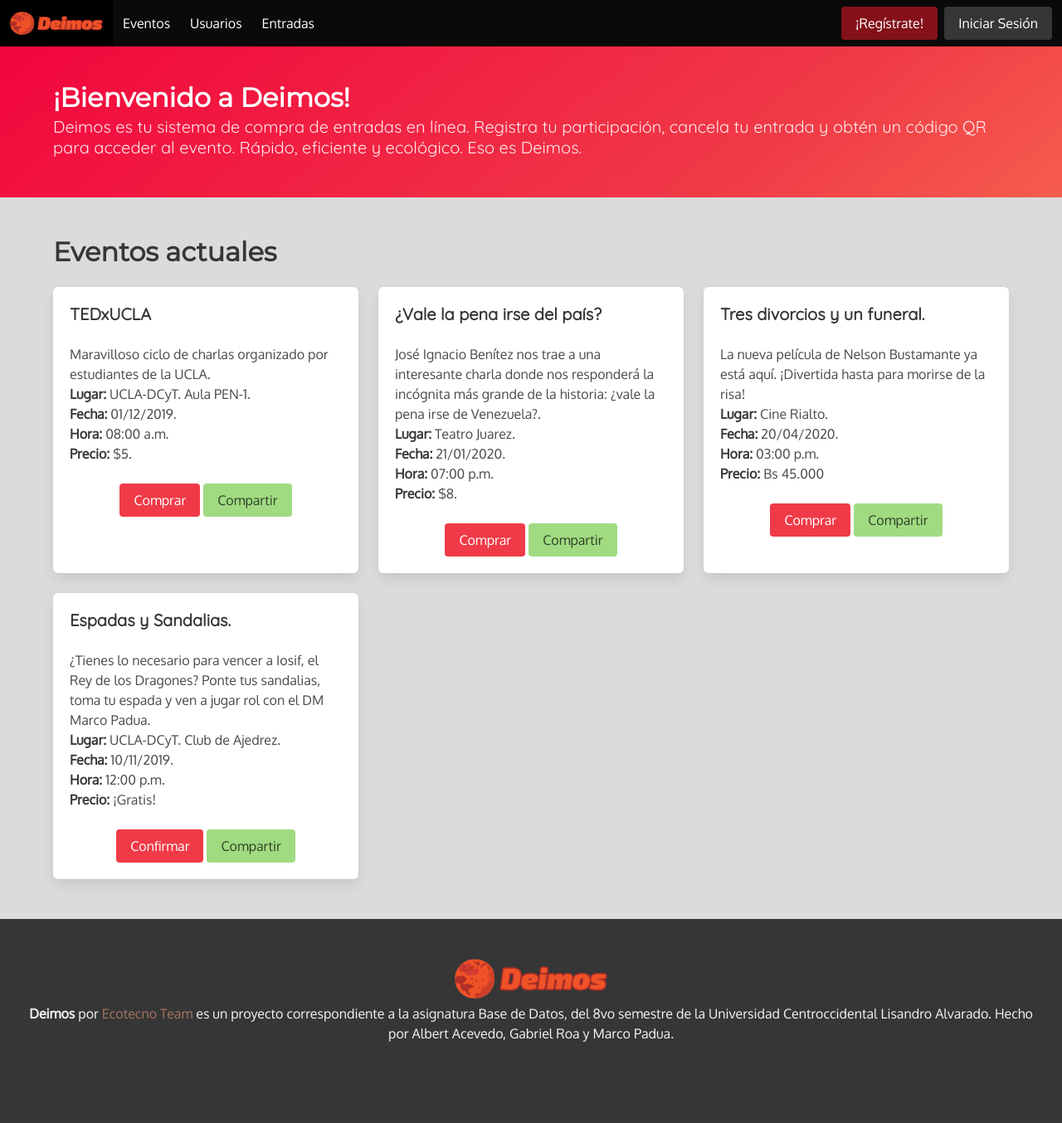
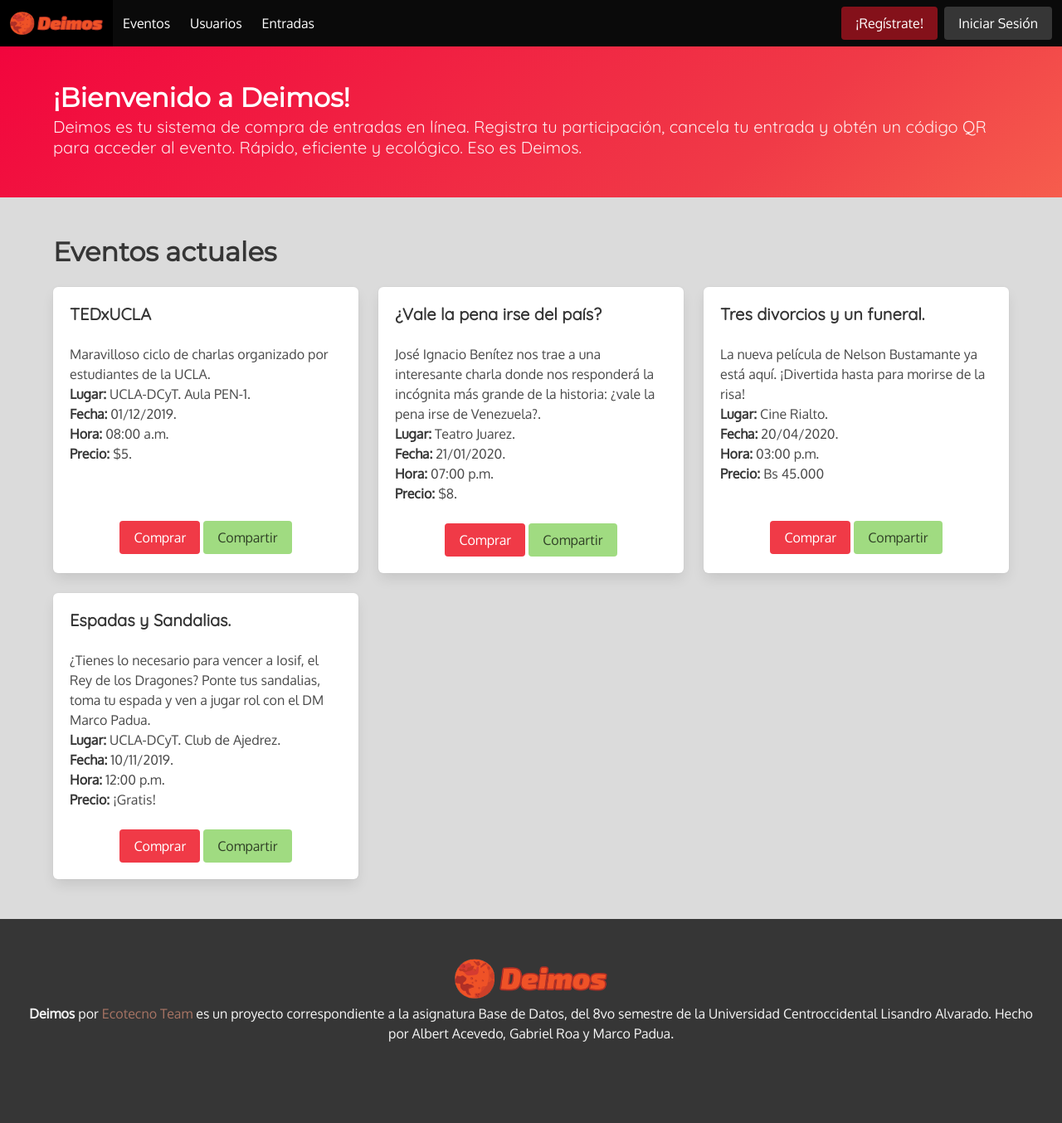
Before and after one commit to gaboroa14/Deimos, a Django app: page / in a window 1280 px wide. Shown: the whole page at 83% size. Run offline with Django 3.2, Linux system fonts and the light colour scheme; some libraries are stand-ins or nearby versions.

Commit message:
Botones Arreglados

```diff
--- a/templates/inicio.html
+++ b/templates/inicio.html
@@ -18,24 +18,30 @@
   <div class="container">
     <h1 class="title is-family-primary">Eventos actuales</h1>
 
-    <div class="tile is-ancestor" style="flex-wrap:wrap;">
+    <div class="tile is-ancestor" style="flex-wrap: wrap;">
+
       <div class="tile is-4 is-parent">
-        <article class="tile is-child box">
+        <div class="box">
+          <article class="tile is-child" style="height: 78%;">
             <div class="subtitle is-family-secondary"><strong>TEDxUCLA</strong></div>
             <p>Maravilloso ciclo de charlas organizado por estudiantes de la UCLA.</p>
             <p><strong>Lugar: </strong>UCLA-DCyT. Aula PEN-1.</p>
             <p><strong>Fecha: </strong>01/12/2019.</p>
             <p><strong>Hora: </strong>08:00 a.m.</p>
             <p><strong>Precio: </strong>$5.</p>
-          <div class="has-text-centered">
+          </article>
+
+          <div class="has-text-centered" style="height: 22%;">
             <br />
             <a class="button is-primary">Comprar</a>
             <a class="button is-success">Compartir</a>
           </div>
-        </article>
         </div>
+      </div>
+
       <div class="tile is-4 is-parent">
-        <article class="tile is-child box">
+        <div class="box">
+          <article class="tile is-child" style="height: 78%;">
             <div class="subtitle is-family-secondary"><strong>¿Vale la pena irse del país?</strong></div>
             <p>José Ignacio Benítez nos trae a una interesante charla donde nos responderá la incógnita más grande de la
               historia: ¿vale la pena irse de Venezuela?.</p>
@@ -43,30 +49,38 @@
             <p><strong>Fecha: </strong>21/01/2020.</p>
             <p><strong>Hora: </strong>07:00 p.m.</p>
             <p><strong>Precio: </strong>$8.</p>
-          <div class="has-text-centered">
+          </article>
+
+          <div class="has-text-centered" style="height: 22%;">
             <br />
             <a class="button is-primary">Comprar</a>
             <a class="button is-success">Compartir</a>
           </div>
-        </article>
         </div>
+      </div>
+
       <div class="tile is-4 is-parent">
-        <article class="tile is-child box">
+        <div class="box">
+          <article class="tile is-child" style="height: 78%;">
             <div class="subtitle is-family-secondary"><strong>Tres divorcios y un funeral.</strong></div>
             <p>La nueva película de Nelson Bustamante ya está aquí. ¡Divertida hasta para morirse de la risa!</p>
             <p><strong>Lugar: </strong>Cine Rialto.</p>
             <p><strong>Fecha: </strong>20/04/2020.</p>
             <p><strong>Hora: </strong>03:00 p.m.</p>
             <p><strong>Precio: </strong>Bs 45.000</p>
-          <div class="has-text-centered">
+          </article>
+
+          <div class="has-text-centered" style="height: 22%;">
             <br />
             <a class="button is-primary">Comprar</a>
             <a class="button is-success">Compartir</a>
           </div>
-        </article>
         </div>
+      </div>
+
       <div class="tile is-4 is-parent">
-        <article class="tile is-child box">
+        <div class="box">
+          <article class="tile is-child" style="height: 78%;">
             <div class="subtitle is-family-secondary"><strong>Espadas y Sandalias.</strong></div>
             <p>¿Tienes lo necesario para vencer a Iosif, el Rey de los Dragones? Ponte tus sandalias, toma tu espada y ven
               a jugar rol con el DM Marco Padua.</p>
@@ -74,13 +88,16 @@
             <p><strong>Fecha: </strong>10/11/2019.</p>
             <p><strong>Hora: </strong>12:00 p.m.</p>
             <p><strong>Precio: </strong>¡Gratis!</p>
-          <div class="has-text-centered">
+          </article>
+
+          <div class="has-text-centered" style="height: 22%;">
             <br />
-            <a class="button is-primary">Confirmar</a>
+            <a class="button is-primary">Comprar</a>
             <a class="button is-success">Compartir</a>
           </div>
-        </article>
         </div>
+      </div>
+
     </div>
 </section>
 {% endblock contenido %}
```
Lines whose indentation alone changed are shown as unchanged.
